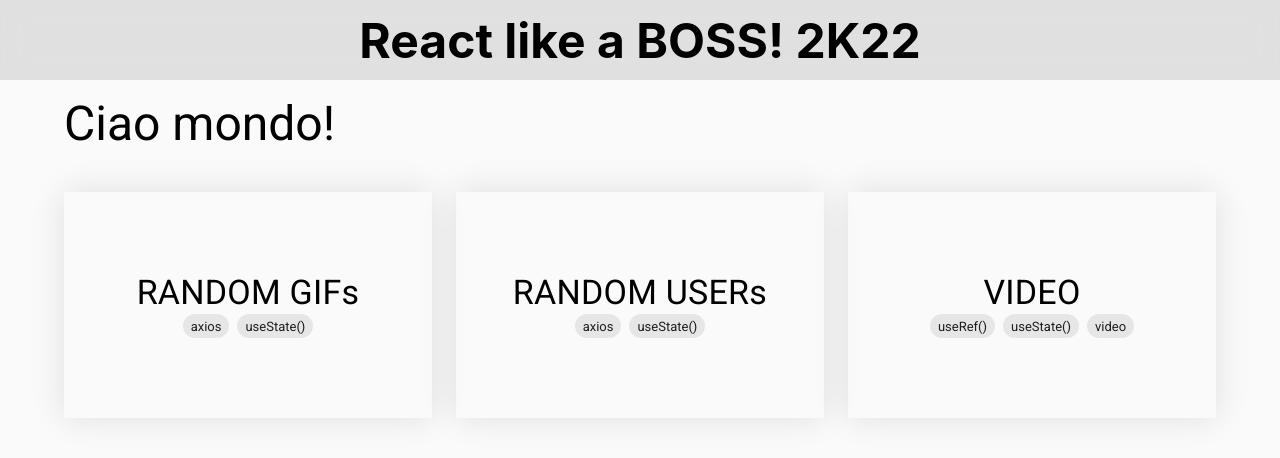
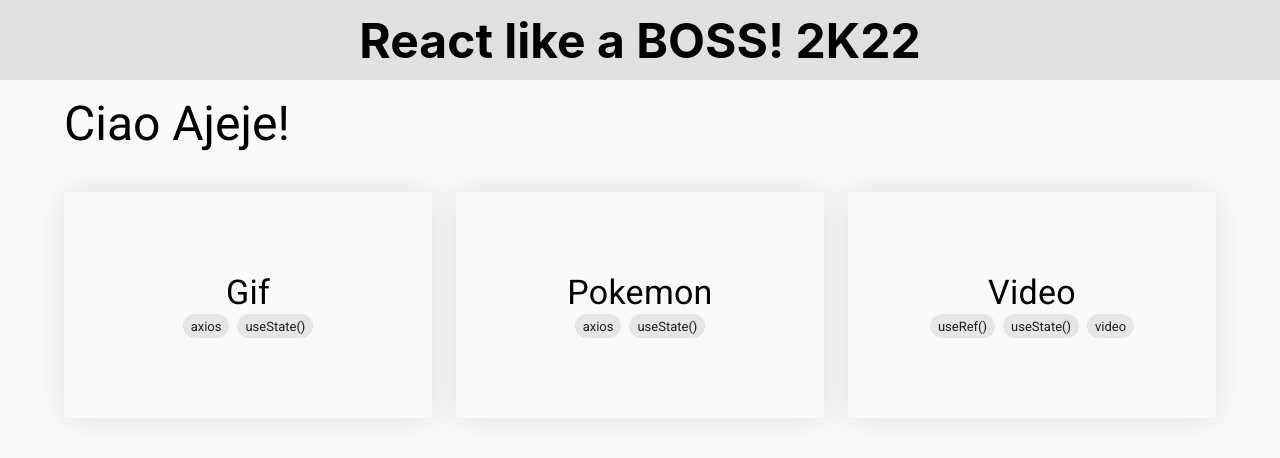
Before and after one commit to fabioshepherd/react-like-a-boss-2k22, a React (Create React App) app: page / in a window 1280 px wide. Shown: the top 458 px of the page. Built offline with nearby package versions, Linux system fonts and the light colour scheme.

Commit message:
pokemon al posto di user

```diff
--- a/src/App.js
+++ b/src/App.js
@@ -1,10 +1,10 @@
 import styled from '@emotion/styled';
-import { Grid, Typography } from '@mui/material';
+import { Grid } from '@mui/material';
 import Container from '@mui/material/Container';
 import { Route, Routes, useNavigate } from 'react-router-dom';
 import GifPage from './pages/GifPage';
 import HomePage from './pages/HomePage';
-import UsersPage from './pages/UsersPage';
+import PokemonPage from './pages/PokemonPage';
 import VideoPage from './pages/VideoPage';
 import './styles/styles.css';
 
@@ -48,7 +48,7 @@ function App() {
       <Routes>
         <Route path='/' element={<HomePage />} />
         <Route path='gifs' element={<GifPage />} />
-        <Route path='users' element={<UsersPage />} />
+        <Route path='pokemon' element={<PokemonPage />} />
         <Route path='video' element={<VideoPage />} />
       </Routes>
     </StyledContainer>
--- /dev/null
+++ b/src/components/Home/PageCard.jsx
@@ -0,0 +1,29 @@
+import styled from '@emotion/styled';
+import { ButtonBase, Chip, Grid, Typography } from '@mui/material';
+
+const MenuContainer = styled(ButtonBase)(() => ({
+  width: '100%',
+  height: '100%',
+  textAlign: 'center',
+  boxShadow: '0px 0px 32px 0px rgba(0,0,0,0.11)',
+  padding: '80px 40px',
+  display: 'flex',
+  flexDirection: 'column',
+}));
+
+const PageCard = ({ label, onClick, badges }) => {
+  return (
+    <MenuContainer onClick={onClick}>
+      <Typography variant='h4'>{label}</Typography>
+      <Grid container spacing={1} justifyContent='center'>
+        {badges?.map((badge, i) => (
+          <Grid item key={i}>
+            <Chip label={badge} size='small' />
+          </Grid>
+        ))}
+      </Grid>
+    </MenuContainer>
+  );
+};
+
+export default PageCard;
--- /dev/null
+++ b/src/components/Pokemon/PokemonCard.jsx
@@ -0,0 +1,27 @@
+import { Grid, Typography } from '@mui/material';
+
+const PokemonCard = ({ number, name }) => {
+  return (
+    <Grid
+      container
+      direction='column'
+      alignItems={'center'}
+      sx={{
+        padding: '16px 8px',
+        boxShadow: '0px 0px 21px 0px rgba(0,0,0,0.1)',
+        borderRadius: '16px',
+      }}
+    >
+      <Grid item xs='auto' sx={{ marginBottom: '8px' }}>
+        <Typography variant='h5'>{number}</Typography>
+      </Grid>
+      <Grid item>
+        <Typography variant='h6' sx={{ textTransform: 'capitalize' }}>
+          {name}
+        </Typography>
+      </Grid>
+    </Grid>
+  );
+};
+
+export default PokemonCard;
--- a/src/components/Users/UserCard.jsx
+++ /dev/null
@@ -1,37 +0,0 @@
-import styled from '@emotion/styled';
-import { Grid, Paper, Typography } from '@mui/material';
-
-const UserImg = styled.img(() => ({
-  width: 120,
-  height: 120,
-  borderRadius: '100%',
-}));
-
-const UserCard = ({ avatar, firstName, lastName, email }) => {
-  return (
-    <Grid
-      container
-      direction='column'
-      alignItems={'center'}
-      sx={{
-        padding: '16px 8px',
-        boxShadow: '0px 0px 21px 0px rgba(0,0,0,0.1)',
-        borderRadius: '16px',
-      }}
-    >
-      <Grid item xs='auto' sx={{ marginBottom: '16px' }}>
-        <UserImg src={avatar} />
-      </Grid>
-      <Grid item>
-        <Typography variant='h6'>
-          {firstName} {lastName}
-        </Typography>
-      </Grid>
-      <Grid item>
-        <Typography variant='h7'>{email}</Typography>
-      </Grid>
-    </Grid>
-  );
-};
-
-export default UserCard;
--- a/src/pages/HomePage.jsx
+++ b/src/pages/HomePage.jsx
@@ -3,79 +3,41 @@ import { ButtonBase, Chip, Grid, Typography } from '@mui/material';
 import { useNavigate } from 'react-router-dom';
 
 import PageTitle from '../components/common/PageTitle';
-
-const MenuContainer = styled(ButtonBase)(() => ({
-  width: '100%',
-  height: '100%',
-  textAlign: 'center',
-  boxShadow: '0px 0px 32px 0px rgba(0,0,0,0.11)',
-  padding: '80px 40px',
-  display: 'flex',
-  flexDirection: 'column',
-}));
+import PageCard from '../components/Home/PageCard';
 
 const HomePage = () => {
   const navigate = useNavigate();
 
   return (
     <>
-      <PageTitle title={'Ciao mondo!'} />
+      <PageTitle title={'Ciao Ajeje!'} />
       <Grid container spacing={3} justifyContent='center'>
         <Grid item xs={6} sm={4}>
-          <MenuContainer
+          <PageCard
+            label={'Gif'}
+            badges={['axios', 'useState()']}
             onClick={() => {
               navigate('gifs');
             }}
-          >
-            <Typography variant='h4'>RANDOM GIFs</Typography>
-            <Grid container spacing={1} justifyContent='center'>
-              <Grid item>
-                <Chip label='axios' size='small' />
-              </Grid>
-              <Grid item>
-                <Chip label='useState()' size='small' />
-              </Grid>
-            </Grid>
-          </MenuContainer>
+          />
         </Grid>
         <Grid item xs={6} sm={4}>
-          <MenuContainer
+          <PageCard
+            label={'Pokemon'}
+            badges={['axios', 'useState()']}
             onClick={() => {
-              navigate('users');
+              navigate('pokemon');
             }}
-          >
-            <Typography variant='h4'>RANDOM USERs</Typography>
-            <Grid container spacing={1} justifyContent='center'>
-              <Grid item>
-                <Chip label='axios' size='small' />
-              </Grid>
-              <Grid item>
-                <Chip label='useState()' size='small' />
-              </Grid>
-            </Grid>
-          </MenuContainer>
+          />
         </Grid>
         <Grid item xs={6} sm={4}>
-          <MenuContainer
+          <PageCard
+            label={'Video'}
+            badges={['useRef()', 'useState()', 'video']}
             onClick={() => {
-              navigate('VIDEO');
+              navigate('video');
             }}
-          >
-            <Typography variant='h4' component={'div'}>
-              VIDEO
-            </Typography>
-            <Grid container spacing={1} justifyContent='center'>
-              <Grid item>
-                <Chip label='useRef()' size='small' />
-              </Grid>
-              <Grid item>
-                <Chip label='useState()' size='small' />
-              </Grid>
-              <Grid item>
-                <Chip label='video' size='small' />
-              </Grid>
-            </Grid>
-          </MenuContainer>
+          />
         </Grid>
       </Grid>
     </>
--- /dev/null
+++ b/src/pages/PokemonPage.jsx
@@ -0,0 +1,41 @@
+import styled from '@emotion/styled';
+import { Grid } from '@mui/material';
+import { useEffect, useState } from 'react';
+import PageTitle from '../components/common/PageTitle';
+import PokemonCard from '../components/Pokemon/PokemonCard';
+import { getPokemon } from '../services/pokemonService';
+
+const PokemonPage = () => {
+  const [pokemons, setPokemons] = useState([]);
+
+  useEffect(() => {
+    prepareData();
+  }, []);
+
+  const prepareData = async () => {
+    try {
+      const limit = 151;
+      const pokemonResponse = await getPokemon(limit);
+
+      setPokemons(pokemonResponse.data?.results);
+    } catch (error) {
+      console.log(error);
+    }
+  };
+
+  return (
+    <>
+      <PageTitle title={'Pokemon!'} />
+      <Grid container spacing={3} justifyContent='center'>
+        {pokemons.length > 0 &&
+          pokemons.map((pokemon, i) => (
+            <Grid item xs={4} sm={3} key={i}>
+              <PokemonCard name={pokemon.name} number={i + 1} key={i} />
+            </Grid>
+          ))}
+      </Grid>
+    </>
+  );
+};
+
+export default PokemonPage;
--- a/src/pages/UsersPage.jsx
+++ /dev/null
@@ -1,54 +0,0 @@
-import styled from '@emotion/styled';
-import { Grid } from '@mui/material';
-import { useEffect, useState } from 'react';
-import PageTitle from '../components/common/PageTitle';
-import UserCard from '../components/Users/UserCard';
-import { getRandomUsers } from '../services/userService';
-
-const WelcomeImg = styled.img(() => ({
-  width: '100%',
-  height: '100%',
-  borderRadius: '100%',
-  objectFit: 'cover',
-  boxShadow: '0px 0px 21px 0px rgba(0,0,0,0.2)',
-}));
-
-const UsersPage = () => {
-  const [users, setUsers] = useState([]);
-
-  useEffect(() => {
-    prepareData();
-  }, []);
-
-  const prepareData = async () => {
-    try {
-      const usersLimit = 30;
-      const usersResponse = await getRandomUsers(usersLimit);
-
-      setUsers(usersResponse.data?.results);
-    } catch (error) {
-      console.log(error);
-    }
-  };
-
-  return (
-    <>
-      <PageTitle title={'Random Users!'} />
-      <Grid container spacing={3} justifyContent='center'>
-        {users.length > 0 &&
-          users.map((user, i) => (
-            <Grid item xs={6} sm={4} key={i}>
-              <UserCard
-                firstName={user.name.first}
-                lastName={user.name.last}
-                avatar={user.picture.large}
-                email={user.email}
-              />
-            </Grid>
-          ))}
-      </Grid>
-    </>
-  );
-};
-
-export default UsersPage;
--- a/src/pages/VideoPage.jsx
+++ b/src/pages/VideoPage.jsx
@@ -66,6 +66,7 @@ const VideoPage = () => {
             ref={videoRef}
             playsInline
             muted={isMuted}
+            loop
           />
         </Grid>
         <Grid item>
--- /dev/null
+++ b/src/services/pokemonService.js
@@ -0,0 +1,14 @@
+import axios from 'axios';
+
+export const getPokemon = async (limit) => {
+  const pokemonResponse = await axios.get(
+    'https://pokeapi.co/api/v2/pokemon/',
+    {
+      params: {
+        limit,
+      },
+    }
+  );
+
+  return pokemonResponse;
+};
--- a/src/services/userService.js
+++ /dev/null
@@ -1,11 +0,0 @@
-import axios from 'axios';
-
-export const getRandomUsers = async (results) => {
-  const usersResponse = await axios.get('https://randomuser.me/api/', {
-    params: {
-      results,
-    },
-  });
-
-  return usersResponse;
-};
```
